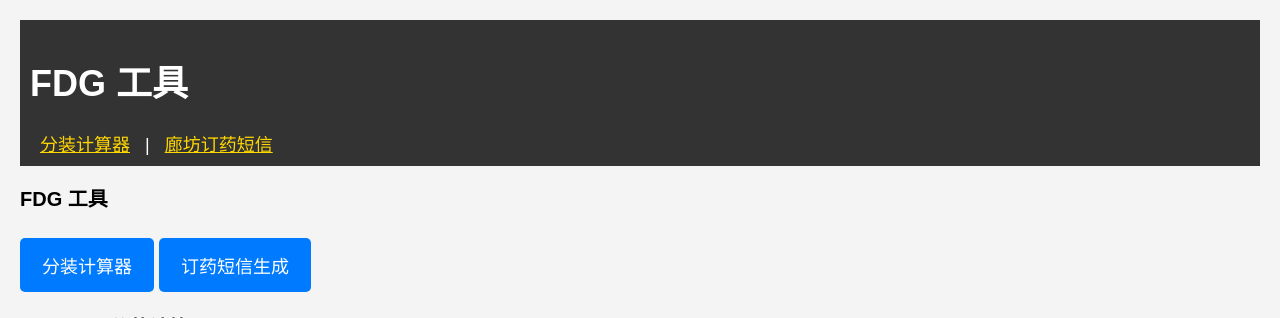
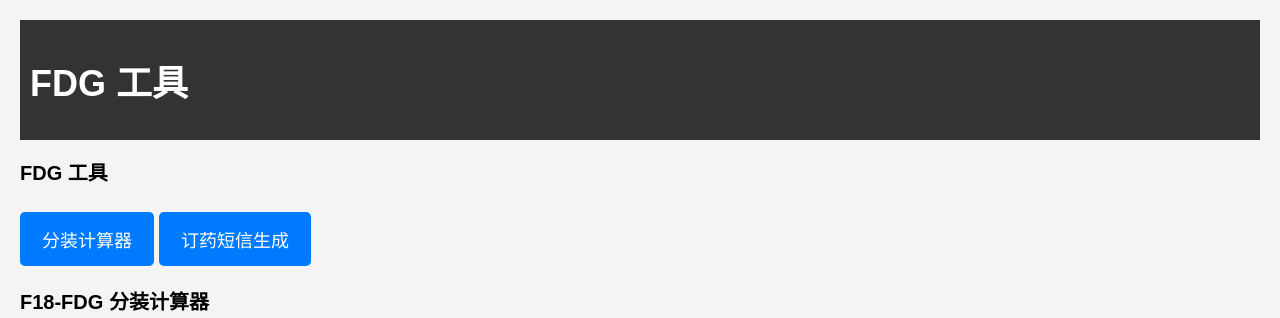
Before and after one commit to fwu0216/fdgweb, a Flask app: page / in a window 1280 px wide. Shown: the top 318 px of the page. Run offline with Flask 3, Linux system fonts and the light colour scheme.

Commit message:
layout.html

```diff
--- a/templates/layout.html
+++ b/templates/layout.html
@@ -2,16 +2,13 @@
 <html lang="zh">
 <head>
   <meta charset="utf-8">
+  <meta name="viewport" content="width=device-width, initial-scale=1.0">
   <title>{{ title if title else "FDG工具" }}</title>
   <link rel="stylesheet" href="{{ url_for('static', filename='style.css') }}">
 </head>
 <body>
   <header>
     <h1>FDG 工具</h1>
-    <nav>
-      <a href="/">分装计算器</a> |
-      <a href="/sms">廊坊订药短信</a>
-    </nav>
   </header>
   <main>
     {% block content %}{% endblock %}
```
